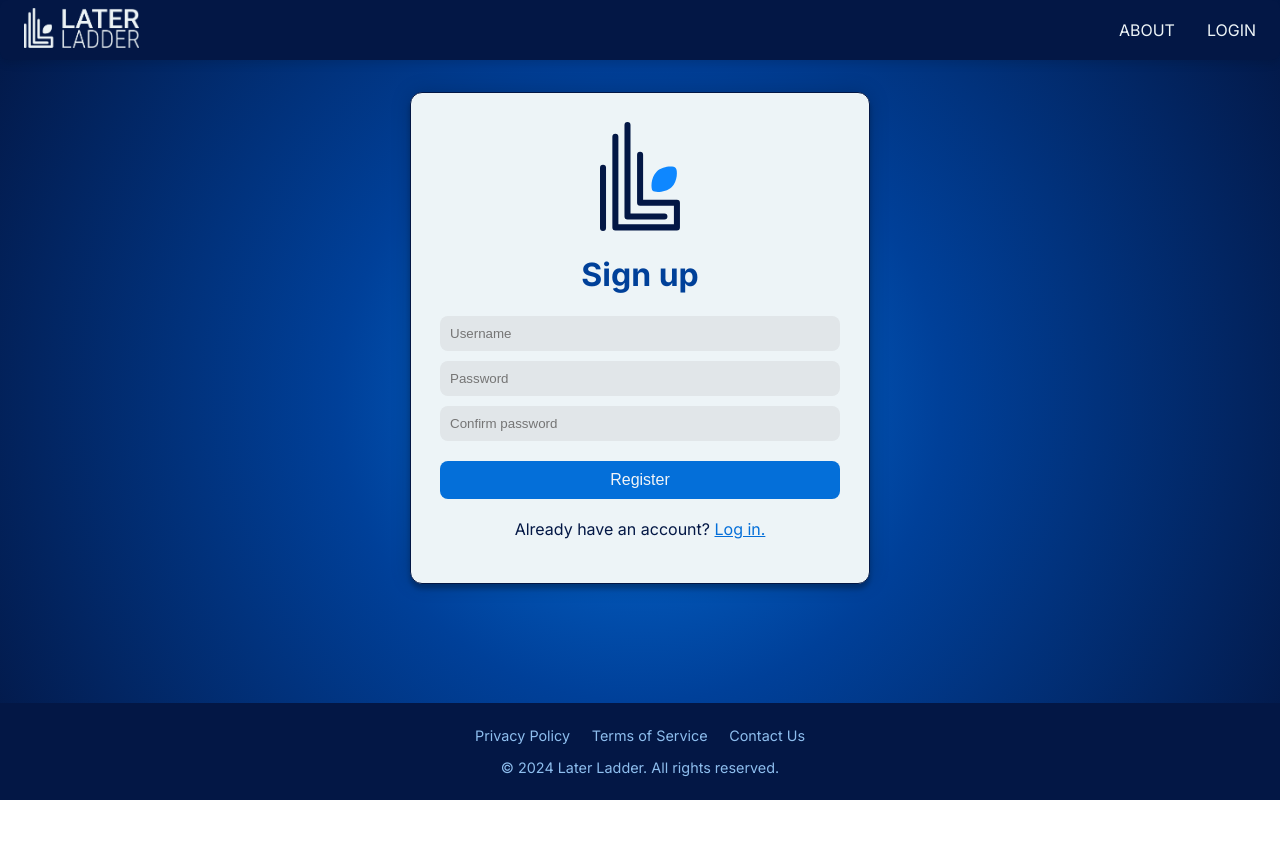
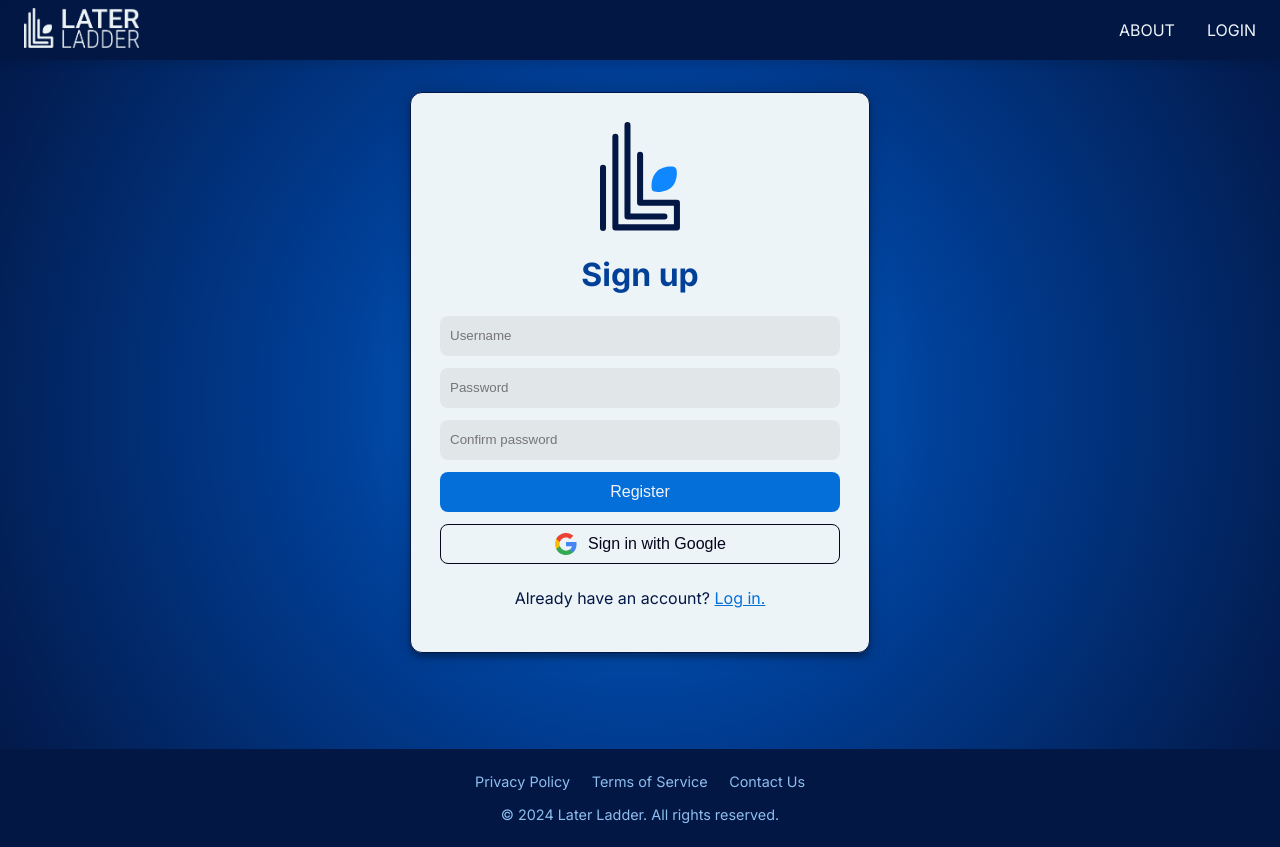
Before and after one commit to heatherpiper/My-AFL-Ladder, a Vue app in the folder vue/: page /register in a window 1280 px wide. Before the commit the page ends 800 px from the top, so only its background shows below. Built offline with nearby package versions, Linux system fonts and the light colour scheme; what vue-google-oauth2 would draw is missing.

Commit message:
Add Google sign in button to Register and Login forms, style forms for consistency

```diff
--- a/vue/src/components/GoogleSignInButton.vue
+++ b/vue/src/components/GoogleSignInButton.vue
@@ -1,10 +1,18 @@
 <template>
-  <button @click="signInWithGoogle">Sign in with Google</button>
+  <button class="google-signin-button" @click="signInWithGoogle">
+    <img :src="googleLogo" alt="Google logo" />Sign in with Google
+  </button>
 </template>
 
 <script>
+import googleLogo from '@/assets/google-logo.svg';
 export default {
     name: 'GoogleSignInButton',
+    data() {
+        return {
+            googleLogo,
+        };
+    },
     methods: {
         async signInWithGoogle() {
             try {
@@ -18,3 +26,36 @@ export default {
     },
 };
 </script>
+
+<style scoped>
+
+.google-signin-button {
+    width: 100%;
+    height: 40px;
+    padding: 10px;
+    border: 1px solid var(--afl-900);
+    border-radius: 8px;
+    cursor: pointer;
+    display: flex;
+    align-items: center;
+    justify-content: center;
+    margin: 12px auto 24px;
+    font-size: 16px;
+    text-align: center;
+    box-sizing: border-box;
+    background-color: var(--afl-200);
+    color: var(--afl-900);
+    transition: box-shadow 0.1s ease, transform 0.1s ease;
+}
+
+.google-signin-button:hover {
+    box-shadow: 0 0 2px rgba(0, 0, 0, 0.1), 0 2px 2px rgba(0, 0, 0, 0.1);
+    transform: scale(1.01);
+}
+
+.google-signin-button img {
+    height: 24px;
+    margin-right: 10px;
+}
+
+</style>
--- a/vue/src/views/Login.vue
+++ b/vue/src/views/Login.vue
@@ -18,17 +18,21 @@
         <input type="password" placeholder="Password" id="password" v-model="user.password" autocomplete="current-password" required />
       </div>
       <button type="submit">Sign in</button>
+      <GoogleSignInButton />
       <p>Need an account? <router-link :to="{ name: 'register' }">Sign up.</router-link></p>
     </form>
   </div>
 </template>
 
 <script>
+import GoogleSignInButton from "../components/GoogleSignInButton.vue";
 import authService from "../services/AuthService";
 
 export default {
   name: "login",
-  components: {},
+  components: {
+    GoogleSignInButton,
+  },
   data() {
     return {
       user: {
@@ -89,7 +93,7 @@ export default {
 }
 
 .form-input-group {
-  margin-bottom: 10px;
+  margin-bottom: 12px;
   display: flex;
   justify-content: center;
 }
@@ -97,7 +101,8 @@ export default {
 input[type="text"],
 input[type="password"] {
   width: calc(100% - 20px);
-  padding: 10px;
+  height: 40px;
+  padding: 0 10px;
   background-color: #e1e6e9;
   border: none;
   border-radius: 8px;
@@ -108,6 +113,7 @@ input[type="password"] {
 
 button[type="submit"] {
   width: 100%;
+  height: 40px;
   padding: 10px;
   background-color: var(--afl-500);
   border: none;
@@ -115,13 +121,15 @@ button[type="submit"] {
   color: var(--afl-100);
   cursor: pointer;
   display: block;
-  margin: 20px auto;
+  margin: 12px auto;
   font-size: 16px;
-  transition: background-color 0.1s ease-in-out;
+  transition: background-color 0.1s ease-in-out, box-shadow 0.1s ease, transform 0.1s ease;
 }
 
 button[type="submit"]:hover {
   background-color: var(--afl-450);
+  box-shadow: 0 0 2px rgba(0, 0, 0, 0.1), 0 2px 2px rgba(0, 0, 0, 0.1);
+  transform: scale(1.01);
 }
 
 div[role="alert"] {
--- a/vue/src/views/Register.vue
+++ b/vue/src/views/Register.vue
@@ -18,6 +18,7 @@
         <input type="password" id="confirmPassword" placeholder="Confirm password" v-model="user.confirmPassword" @input="clearErrors" autocomplete="new-password" required />
       </div>
       <button type="submit">Register</button>
+      <GoogleSignInButton />
       <p>Already have an account? <router-link :to="{ name: 'login' }">Log in.</router-link></p>
     </form>
   </div>
@@ -25,10 +26,14 @@
 
 
 <script>
+import GoogleSignInButton from '../components/GoogleSignInButton.vue';
 import authService from '../services/AuthService';
 
 export default {
   name: 'register',
+  components: {
+    GoogleSignInButton,
+  },
   data() {
     return {
       user: {
@@ -140,11 +145,10 @@ export default {
 .register h1 {
   color: var(--afl-600);
   text-align: center;
-  font-size: xx-large;
 }
 
 .form-input-group {
-  margin-bottom: 10px;
+  margin-bottom: 12px;
   display: flex;
   justify-content: center;
 }
@@ -152,7 +156,8 @@ export default {
 input[type="text"],
 input[type="password"] {
   width: calc(100% - 20px);
-  padding: 10px;
+  height: 40px;
+  padding: 0 10px;
   background-color: #e1e6e9;
   border: none;
   border-radius: 8px;
@@ -163,6 +168,7 @@ input[type="password"] {
 
 button[type="submit"] {
   width: 100%;
+  height: 40px;
   padding: 10px;
   background-color: var(--afl-500);
   border: none;
@@ -170,13 +176,15 @@ button[type="submit"] {
   color: var(--afl-100);
   cursor: pointer;
   display: block;
-  margin: 20px auto;
+  margin: 12px auto;
   font-size: 16px;
-  transition: background-color 0.1s ease-in-out;
+  transition: background-color 0.1s ease-in-out, box-shadow 0.1s ease, transform 0.1s ease;
 }
 
 button[type="submit"]:hover {
   background-color: var(--afl-450);
+  box-shadow: 0 0 2px rgba(0, 0, 0, 0.1), 0 2px 2px rgba(0, 0, 0, 0.1);
+  transform: scale(1.01);
 }
 
 div[role="alert"] {
```
Also changed, not shown: vue/src/assets/google-logo.svg (added).
